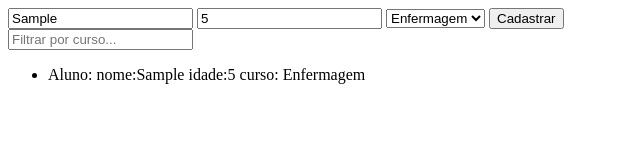
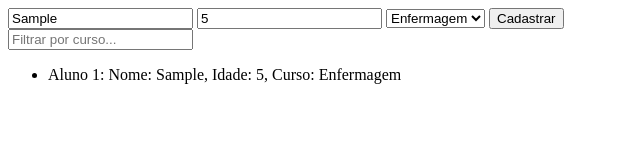
Before and after one commit to Gilberto-Okimura/Sistema-de-cadastro-de-alunos-com-DOM, a plain HTML site: page src/index.html in a window 1280 px wide. Both pictures are taken after typing "Sample", "5" into the empty fields and a click on the button "Cadastrar". Shown: the full height of the page, 0-640 px from the left. Drawn offline with Linux system fonts and the light colour scheme.

Commit message:
Refactor form handling and list display; add CSS file

```diff
--- a/src/js.js
+++ b/src/js.js
@@ -1,45 +1,46 @@
 
 
-let name_f = document.getElementById('nome').value
-let year_f = document.getElementById('idade').value
-let course_f = document.getElementById('curso')
+
 let form = document.querySelector('form')
+let alunos = [];
 
 
 
 form.onsubmit = function(event){ //Quando for enviado
   event.preventDefault() // quando vier default (nulo)
 
+
+
   const formdata = new FormData(form) //usa uma função do js que pega toda informação do form.
   const datatosave = { // aqui e para pegar cada elemento na query.
     nome: formdata.get('nome') ,
     idade: formdata.get('idade'),
     curso: formdata.get('curso')
-  }
+         }
+         alunos.push(datatosave)
+         list()
+
+         console.log(alunos)
+}
 
 
-  let alunos = [datatosave] //armazena em um array
+function list() {
+   const ulpai = document.getElementById("lista-alunos")
+   ulpai.innerHTML = '' // Limpa a lista antes de recriar
 
-  console.log(alunos);
+   alunos.forEach((aluno, index) => {
+      const criarLi = document.createElement('li')
+      ulpai.appendChild(criarLi)
+      const criarSelect = document.createElement('input')
+      criarSelect.type = 'checkbox'
+      criarSelect.dataset.index = index
 
- function list(){
-    let criarLi = document.createElement('li')
-    let ulpai = document.getElementById("lista-alunos")
+      ulpai.addEventListener('',(e)=>{
 
-    for(let i = 0; i < alunos.length; i++){
-       let criarbotao_ofdel = document.createElement('button')
-          let ulcriar = ulpai.appendChild(criarLi )
-          ulcriar.innerText += `Aluno: nome:${datatosave.nome} idade:${datatosave.idade} curso: ${datatosave.curso}`
-
-
-    }
+      })
 
 
 
-
- }
-   list()
-
-
-
+      criarLi.textContent += `Aluno ${index + 1}: Nome: ${aluno.nome}, Idade: ${aluno.idade}, Curso: ${aluno.curso}`
+   })
 }
```
Also changed, not shown: src/index.html (+3 -0 lines), src/style.css (added).
